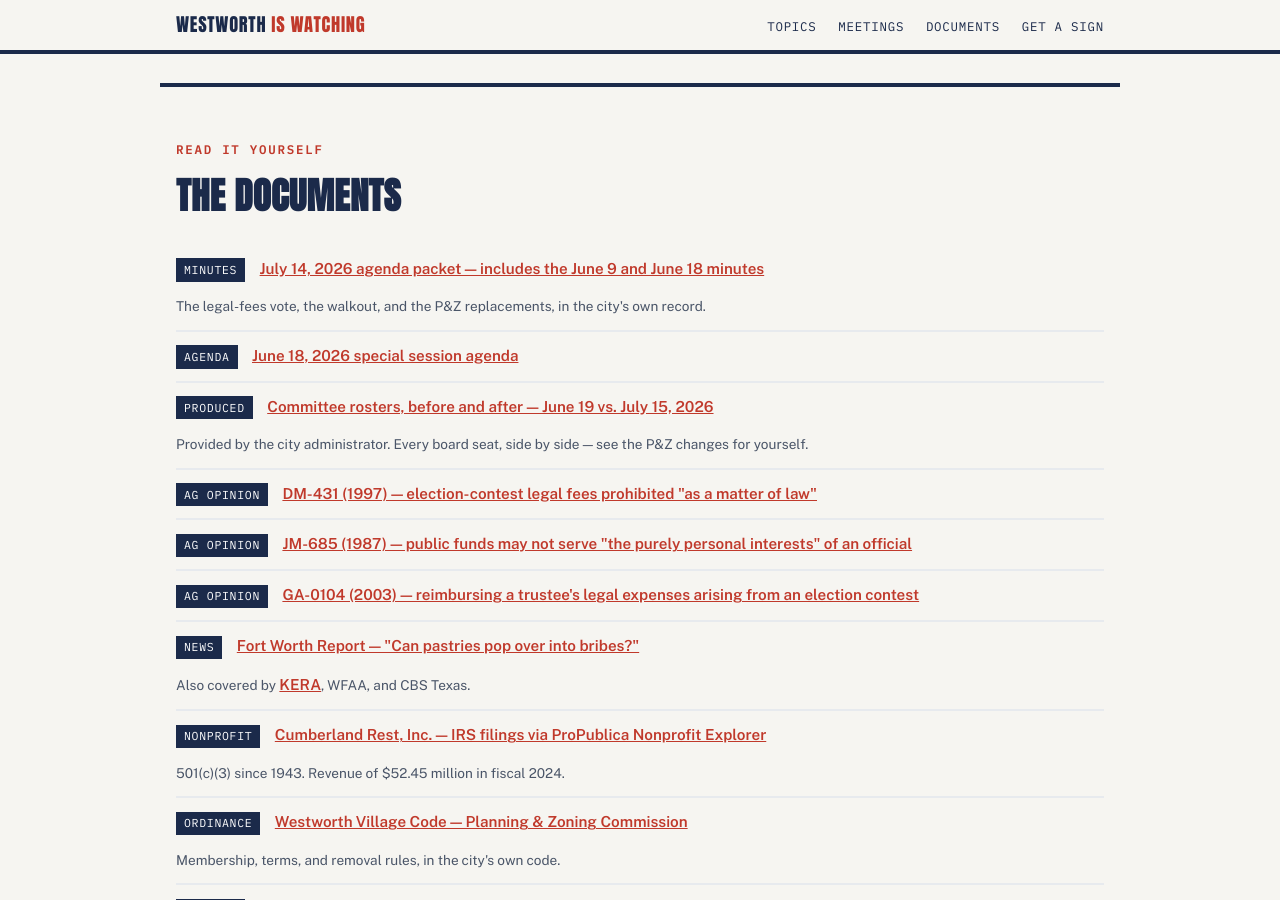
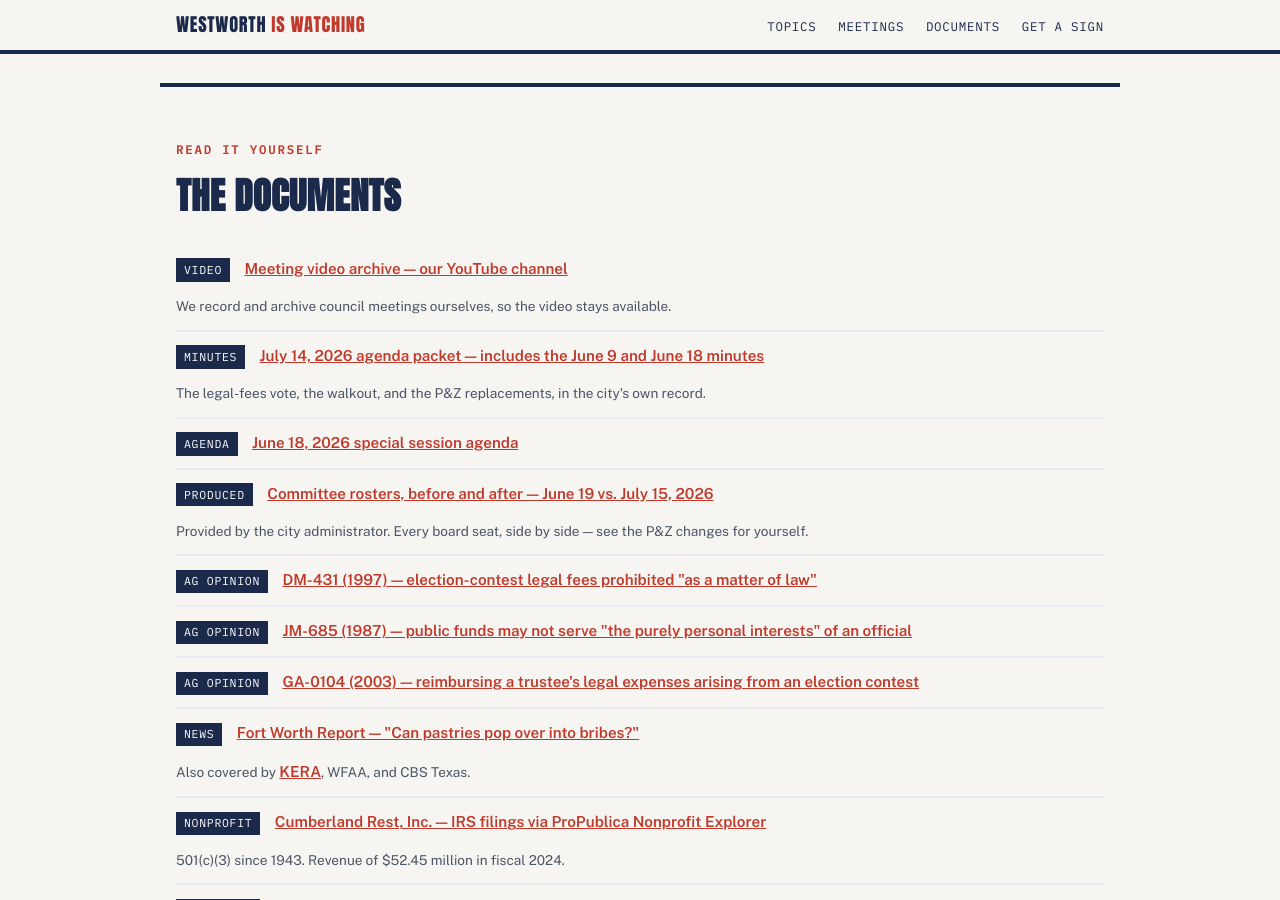
Before and after one commit to cvaughan28/westworth-is-watching, a Jekyll site: the page built from index.html, in a window 1280 px wide and 900 px high, scrolled down 2970 px. Built offline with Jekyll 4.4.1, drawn with Linux system fonts in a browser that asks for light colours.

Commit message:
Link the meeting video archive

```diff
--- a/index.html
+++ b/index.html
@@ -110,6 +110,11 @@ layout: default
   <h2>The documents</h2>
 
   <div class="doc">
+    <span class="tag">VIDEO</span>
+    <a href="https://www.youtube.com/@westworthvillage" rel="noopener">Meeting video archive — our YouTube channel</a>
+    <span class="note">We record and archive council meetings ourselves, so the video stays available.</span>
+  </div>
+  <div class="doc">
     <span class="tag">MINUTES</span>
     <a href="https://www.cityofwestworth.com/AgendaCenter/ViewFile/Agenda/_07142026-193" rel="noopener">July 14, 2026 agenda packet — includes the June 9 and June 18 minutes</a>
     <span class="note">The legal-fees vote, the walkout, and the P&amp;Z replacements, in the city's own record.</span>
```
Also changed, not shown: meetings/index.md (+1 -1 lines).
